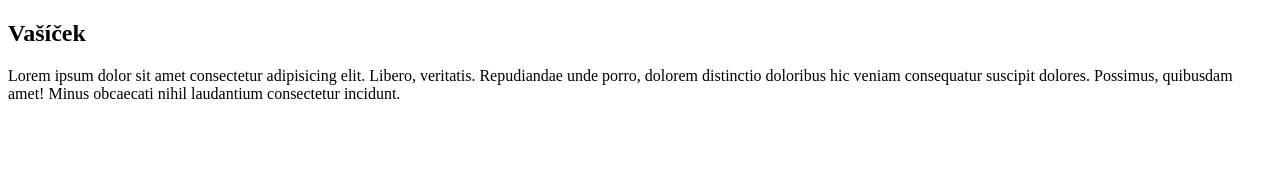
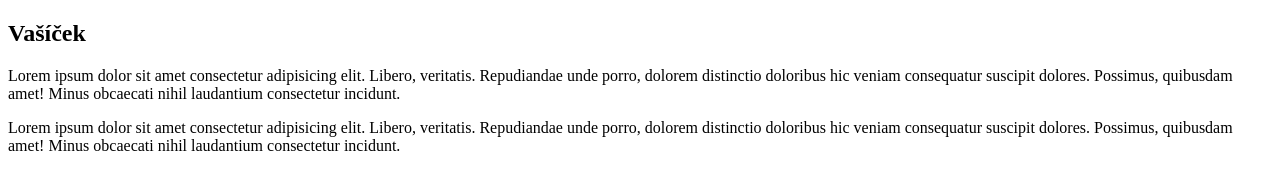
Before and after one commit to vasicekDavid/test1_git, a plain HTML site: page index.html in a window 1280 px wide. Drawn offline with Linux system fonts and the light colour scheme.

Commit message:
přidání druhého odstavce

```diff
--- a/index.html
+++ b/index.html
@@ -16,6 +16,10 @@
         distinctio doloribus hic veniam consequatur suscipit dolores. Possimus, quibusdam amet! Minus obcaecati nihil
         laudantium consectetur incidunt.</p>
 
+    <p>Lorem ipsum dolor sit amet consectetur adipisicing elit. Libero, veritatis. Repudiandae unde porro, dolorem
+        distinctio doloribus hic veniam consequatur suscipit dolores. Possimus, quibusdam amet! Minus obcaecati nihil
+        laudantium consectetur incidunt.</p>
+
 
 
 
```
